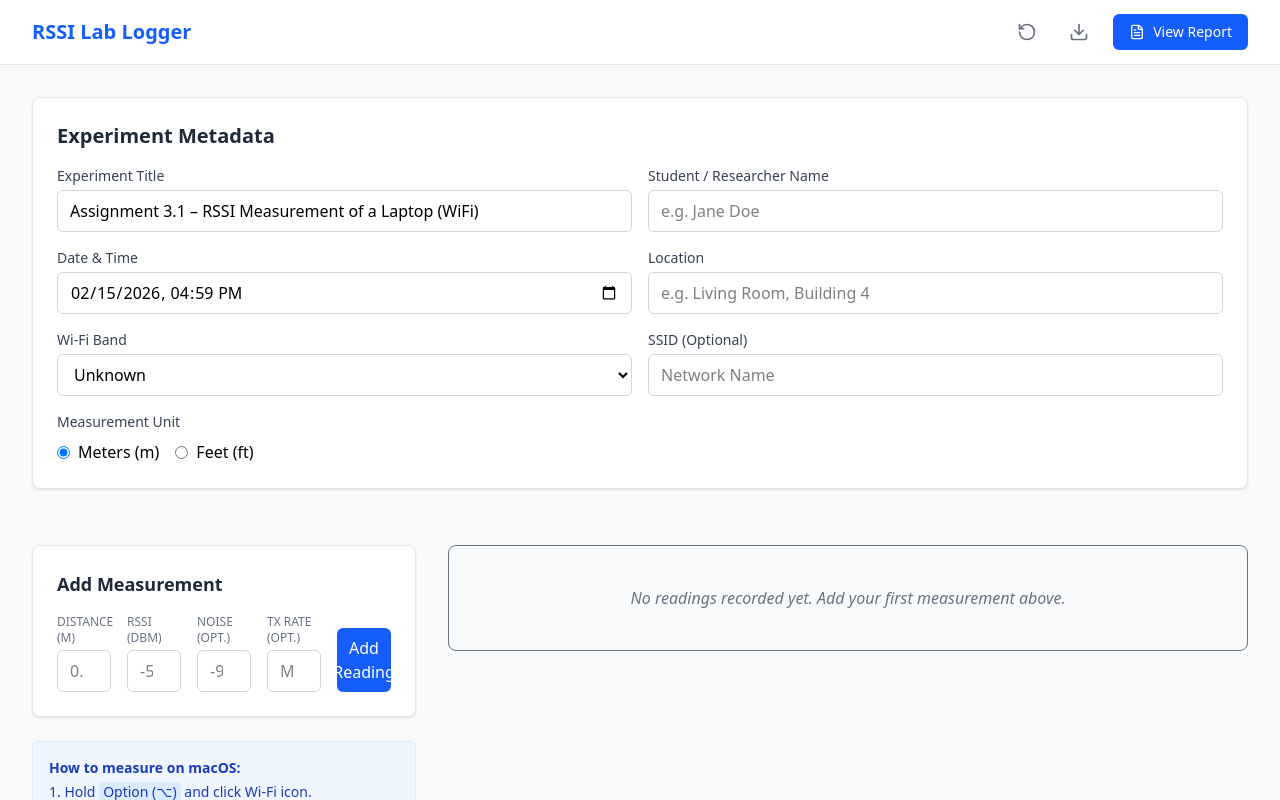
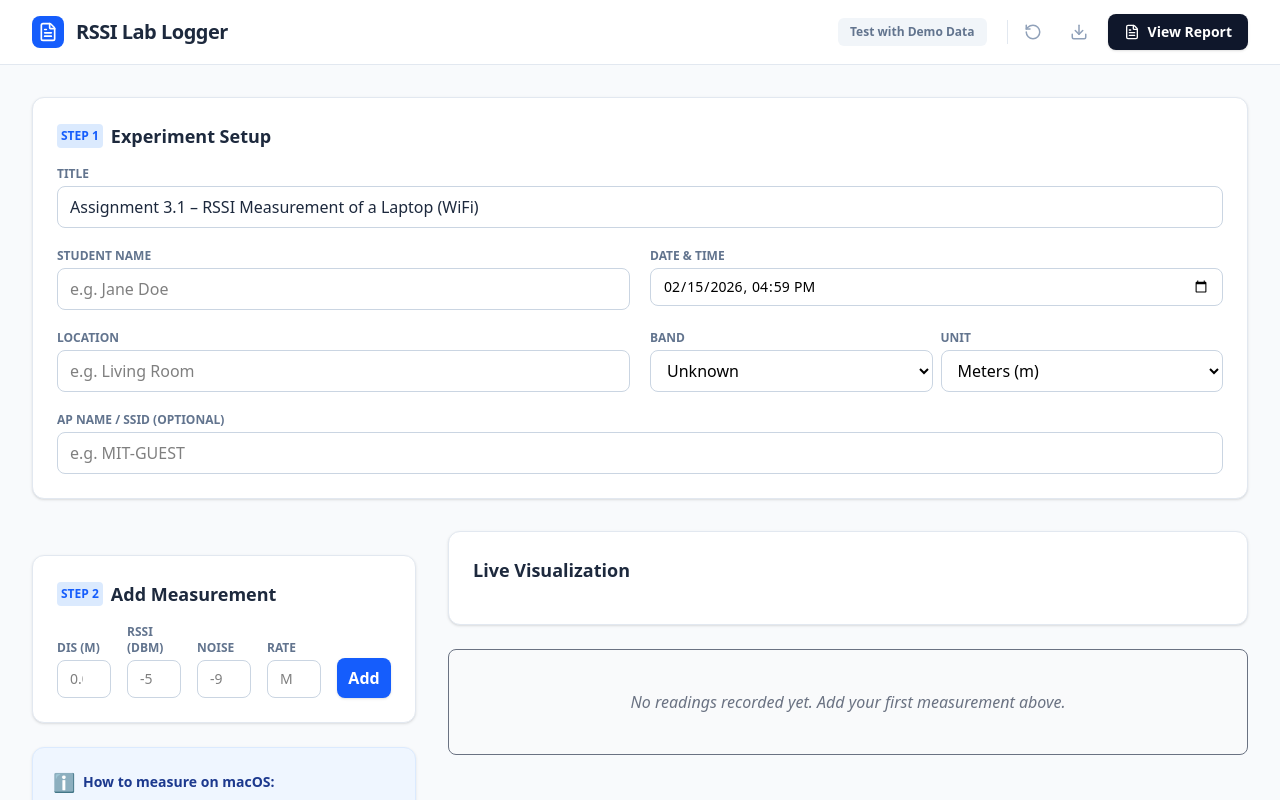
Before and after one commit to KinshukON/rssi-lab-logger, a Next.js app: page / in a window 1280 px wide. Shown: the top 800 px of the page. Built offline with nearby package versions, Linux system fonts and the light colour scheme.

Commit message:
UI Polish: Improve forms and add demo data

```diff
--- a/app/page.tsx
+++ b/app/page.tsx
@@ -78,36 +78,65 @@ export default function Home() {
     document.body.removeChild(link);
   };
 
+  const handleDemoData = () => {
+    if (readings.length > 0 && !confirm("Overwrite current data with demo data?")) return;
+
+    const demoReadings: Reading[] = [
+      { id: "1", createdAtISO: new Date().toISOString(), distanceM: 1, rssiDbm: -35, note: "Baseline" },
+      { id: "2", createdAtISO: new Date().toISOString(), distanceM: 1, rssiDbm: -38 },
+      { id: "3", createdAtISO: new Date().toISOString(), distanceM: 2, rssiDbm: -45 },
+      { id: "4", createdAtISO: new Date().toISOString(), distanceM: 3, rssiDbm: -52 },
+      { id: "5", createdAtISO: new Date().toISOString(), distanceM: 4, rssiDbm: -58 },
+      { id: "6", createdAtISO: new Date().toISOString(), distanceM: 5, rssiDbm: -62, note: "Wall obstruction" },
+      { id: "7", createdAtISO: new Date().toISOString(), distanceM: 6, rssiDbm: -68 },
+      { id: "8", createdAtISO: new Date().toISOString(), distanceM: 8, rssiDbm: -72 },
+      { id: "9", createdAtISO: new Date().toISOString(), distanceM: 10, rssiDbm: -78 },
+      { id: "10", createdAtISO: new Date().toISOString(), distanceM: 12, rssiDbm: -82, note: "Packet loss started" },
+    ];
+    setReadings(demoReadings);
+    setMeta({ ...meta, location: "Demo Lab", band: "5GHz", ssid: "MIT-Secure" });
+  };
+
   if (!loaded) return <div className="p-10 text-center">Loading...</div>;
 
   const groups = groupReadings(readings);
 
   return (
-    <div className="min-h-screen bg-gray-50 pb-20 font-sans">
+    <div className="min-h-screen bg-slate-50 pb-20 font-sans selection:bg-blue-100">
       {/* Navbar */}
-      <nav className="bg-white border-b border-gray-200">
+      <nav className="bg-white border-b border-slate-200 sticky top-0 z-50 bg-opacity-90 backdrop-blur-md">
         <div className="max-w-7xl mx-auto px-4 sm:px-6 lg:px-8">
           <div className="flex justify-between h-16">
-            <div className="flex items-center">
-              <span className="text-xl font-bold text-blue-600">RSSI Lab Logger</span>
+            <div className="flex items-center space-x-3">
+              <div className="bg-blue-600 text-white p-1.5 rounded-lg">
+                <FileText size={20} />
+              </div>
+              <span className="text-xl font-bold text-slate-800 tracking-tight">RSSI Lab Logger</span>
             </div>
-            <div className="flex items-center space-x-4">
+            <div className="flex items-center space-x-3">
+              <button
+                onClick={handleDemoData}
+                className="hidden sm:inline-flex text-xs font-semibold text-slate-500 hover:text-blue-600 bg-slate-100 hover:bg-slate-200 px-3 py-1.5 rounded-md transition-colors"
+              >
+                Test with Demo Data
+              </button>
+              <div className="h-6 w-px bg-slate-200 mx-2 hidden sm:block"></div>
               <button
                 onClick={handleReset}
-                className="text-gray-500 hover:text-red-600 p-2 rounded-md transition-colors"
+                className="text-slate-400 hover:text-red-500 p-2 rounded-full hover:bg-red-50 transition-colors"
                 title="Reset Experiment"
               >
-                <RotateCcw size={20} />
+                <RotateCcw size={18} />
               </button>
               <button
                 onClick={handleCsvExport}
-                className="text-gray-500 hover:text-blue-600 p-2 rounded-md transition-colors"
+                className="text-slate-400 hover:text-blue-600 p-2 rounded-full hover:bg-blue-50 transition-colors"
                 title="Export CSV"
               >
-                <Download size={20} />
+                <Download size={18} />
               </button>
               <Link href="/report">
-                <button className="bg-blue-600 hover:bg-blue-700 text-white px-4 py-2 rounded-md text-sm font-medium flex items-center space-x-2 transition-colors">
+                <button className="bg-slate-900 hover:bg-slate-800 text-white px-4 py-2 rounded-lg text-sm font-semibold flex items-center space-x-2 transition-all shadow-sm hover:shadow active:scale-95">
                   <FileText size={16} />
                   <span>View Report</span>
                 </button>
@@ -125,33 +154,33 @@ export default function Home() {
         </section>
 
         {/* Measurement Section */}
-        <section className="grid grid-cols-1 lg:grid-cols-3 gap-8">
+        <section className="grid grid-cols-1 lg:grid-cols-3 gap-8 items-start">
           {/* Left Column: Input */}
-          <div className="lg:col-span-1 space-y-6">
+          <div className="lg:col-span-1 space-y-6 sticky top-24">
             <ReadingForm
               unit={meta.unit}
               onAddReading={handleAddReading}
-              suggestedDistance={
-                // Propose next distance based on simple heuristic (last + 1 or +5)?
-                // Actually maybe just leave blank or keep last.
-                // Let's leave blank for now.
-                undefined
-              }
             />
-            <div className="bg-blue-50 border border-blue-100 p-4 rounded-md text-sm text-blue-800">
-              <p className="font-semibold mb-1">How to measure on macOS:</p>
-              <ol className="list-decimal list-inside space-y-1">
-                <li>Hold <kbd className="font-mono bg-blue-100 px-1 rounded">Option (⌥)</kbd> and click Wi-Fi icon.</li>
-                <li>Look for <strong>RSSI: -xx dBm</strong>.</li>
-                <li>Or run in Terminal: <br /><code className="bg-blue-100 px-1 rounded block mt-1 text-xs">/System/Library/PrivateFrameworks/Apple80211.framework/Versions/Current/Resources/airport -I</code></li>
+            <div className="bg-blue-50 border border-blue-100 p-5 rounded-xl text-sm text-blue-900 shadow-sm">
+              <p className="font-bold mb-2 flex items-center">
+                <span className="mr-2 text-lg">ℹ️</span> How to measure on macOS:
+              </p>
+              <ol className="list-decimal list-inside space-y-2 ml-1">
+                <li>Hold <kbd className="font-mono bg-blue-200 px-1.5 py-0.5 rounded text-blue-800 border border-blue-300">Option (⌥)</kbd> and click the Wi-Fi icon in your top menu bar.</li>
+                <li>Look for the line: <strong className="font-mono bg-white px-1 rounded">RSSI: -xx dBm</strong>.</li>
+                <li>Alternative (Terminal): <br /><code className="bg-slate-800 text-slate-200 px-2 py-1 rounded block mt-1.5 text-xs font-mono overflow-x-auto whitespace-pre">airport -I</code></li>
               </ol>
             </div>
           </div>
 
           {/* Right Column: Data & Vis */}
-          <div className="lg:col-span-2 space-y-8">
+          <div className="lg:col-span-2 space-y-6">
+            <div className="bg-white p-6 rounded-xl shadow-sm border border-slate-200">
+              <h3 className="text-lg font-bold text-slate-800 mb-4">Live Visualization</h3>
+              <RssiChart groups={groups} meta={meta} />
+            </div>
+
             <AggregatesTable groups={groups} meta={meta} />
-            <RssiChart groups={groups} meta={meta} />
             <ReadingsTable groups={groups} meta={meta} onDeleteReading={handleDeleteReading} />
           </div>
         </section>
--- a/components/ExperimentMetaForm.tsx
+++ b/components/ExperimentMetaForm.tsx
@@ -25,109 +25,97 @@ export default function ExperimentMetaForm({ meta, onUpdate }: Props) {
     };
 
     return (
-        <div className="bg-white p-6 rounded-lg shadow-sm border border-gray-200 space-y-4">
-            <h2 className="text-xl font-semibold text-gray-800 mb-4">Experiment Metadata</h2>
+        <div className="bg-white p-6 rounded-xl shadow-sm border border-slate-200 space-y-4">
+            <h2 className="text-lg font-bold text-slate-800 mb-4 flex items-center">
+                <span className="bg-blue-100 text-blue-600 p-1 rounded mr-2 text-xs">STEP 1</span>
+                Experiment Setup
+            </h2>
 
-            <div className="grid grid-cols-1 md:grid-cols-2 gap-4">
-                <div>
-                    <label className="block text-sm font-medium text-gray-700 mb-1">Experiment Title</label>
+            <div className="grid grid-cols-1 md:grid-cols-2 gap-5">
+                <div className="md:col-span-2">
+                    <label className="block text-xs font-bold text-slate-500 uppercase mb-1">Title</label>
                     <input
                         type="text"
                         name="title"
                         value={formData.title}
                         onChange={handleChange}
-                        className="w-full px-3 py-2 border border-gray-300 rounded-md focus:outline-none focus:ring-2 focus:ring-blue-500"
+                        className="w-full px-3 py-2 border border-slate-300 rounded-lg focus:outline-none focus:ring-2 focus:ring-blue-500 text-slate-800 font-medium"
                     />
                 </div>
 
                 <div>
-                    <label className="block text-sm font-medium text-gray-700 mb-1">Student / Researcher Name</label>
+                    <label className="block text-xs font-bold text-slate-500 uppercase mb-1">Student Name</label>
                     <input
                         type="text"
                         name="name"
                         value={formData.name || ""}
                         onChange={handleChange}
                         placeholder="e.g. Jane Doe"
-                        className="w-full px-3 py-2 border border-gray-300 rounded-md focus:outline-none focus:ring-2 focus:ring-blue-500"
+                        className="w-full px-3 py-2 border border-slate-300 rounded-lg focus:outline-none focus:ring-2 focus:ring-blue-500"
                     />
                 </div>
 
                 <div>
-                    <label className="block text-sm font-medium text-gray-700 mb-1">Date & Time</label>
+                    <label className="block text-xs font-bold text-slate-500 uppercase mb-1">Date & Time</label>
                     <input
                         type="datetime-local"
                         name="dateISO"
-                        // truncated to minutes for input compatibility
                         value={formData.dateISO.slice(0, 16)}
                         onChange={handleChange}
-                        className="w-full px-3 py-2 border border-gray-300 rounded-md focus:outline-none focus:ring-2 focus:ring-blue-500"
+                        className="w-full px-3 py-2 border border-slate-300 rounded-lg focus:outline-none focus:ring-2 focus:ring-blue-500 font-mono text-sm"
                     />
                 </div>
 
                 <div>
-                    <label className="block text-sm font-medium text-gray-700 mb-1">Location</label>
+                    <label className="block text-xs font-bold text-slate-500 uppercase mb-1">Location</label>
                     <input
                         type="text"
                         name="location"
                         value={formData.location || ""}
                         onChange={handleChange}
-                        placeholder="e.g. Living Room, Building 4"
-                        className="w-full px-3 py-2 border border-gray-300 rounded-md focus:outline-none focus:ring-2 focus:ring-blue-500"
+                        placeholder="e.g. Living Room"
+                        className="w-full px-3 py-2 border border-slate-300 rounded-lg focus:outline-none focus:ring-2 focus:ring-blue-500"
                     />
                 </div>
 
+                <div className="grid grid-cols-2 gap-2">
                     <div>
-                    <label className="block text-sm font-medium text-gray-700 mb-1">Wi-Fi Band</label>
+                        <label className="block text-xs font-bold text-slate-500 uppercase mb-1">Band</label>
                         <select
                             name="band"
                             value={formData.band}
                             onChange={handleChange}
-                        className="w-full px-3 py-2 border border-gray-300 rounded-md focus:outline-none focus:ring-2 focus:ring-blue-500 bg-white"
+                            className="w-full px-3 py-2 border border-slate-300 rounded-lg focus:outline-none focus:ring-2 focus:ring-blue-500 bg-white"
                         >
                             <option value="Unknown">Unknown</option>
                             <option value="2.4GHz">2.4 GHz</option>
                             <option value="5GHz">5 GHz</option>
                         </select>
                     </div>
+                    <div>
+                        <label className="block text-xs font-bold text-slate-500 uppercase mb-1">Unit</label>
+                        <select
+                            name="unit"
+                            value={formData.unit}
+                            onChange={handleChange}
+                            className="w-full px-3 py-2 border border-slate-300 rounded-lg focus:outline-none focus:ring-2 focus:ring-blue-500 bg-white"
+                        >
+                            <option value="m">Meters (m)</option>
+                            <option value="ft">Feet (ft)</option>
+                        </select>
+                    </div>
+                </div>
 
-                <div>
-                    <label className="block text-sm font-medium text-gray-700 mb-1">SSID (Optional)</label>
+                <div className="md:col-span-2">
+                    <label className="block text-xs font-bold text-slate-500 uppercase mb-1">AP Name / SSID (Optional)</label>
                     <input
                         type="text"
                         name="ssid"
                         value={formData.ssid || ""}
                         onChange={handleChange}
-                        placeholder="Network Name"
-                        className="w-full px-3 py-2 border border-gray-300 rounded-md focus:outline-none focus:ring-2 focus:ring-blue-500"
+                        placeholder="e.g. MIT-GUEST"
+                        className="w-full px-3 py-2 border border-slate-300 rounded-lg focus:outline-none focus:ring-2 focus:ring-blue-500"
                     />
-                </div>
-
-                <div>
-                    <label className="block text-sm font-medium text-gray-700 mb-1">Measurement Unit</label>
-                    <div className="flex items-center space-x-4 mt-2">
-                        <label className="flex items-center">
-                            <input
-                                type="radio"
-                                name="unit"
-                                value="m"
-                                checked={formData.unit === "m"}
-                                onChange={handleChange}
-                                className="mr-2 text-blue-600 focus:ring-blue-500"
-                            />
-                            Meters (m)
-                        </label>
-                        <label className="flex items-center">
-                            <input
-                                type="radio"
-                                name="unit"
-                                value="ft"
-                                checked={formData.unit === "ft"}
-                                onChange={handleChange}
-                                className="mr-2 text-blue-600 focus:ring-blue-500"
-                            />
-                            Feet (ft)
-                        </label>
-                    </div>
                 </div>
             </div>
         </div>
--- a/components/ReadingForm.tsx
+++ b/components/ReadingForm.tsx
@@ -61,13 +61,16 @@ export default function ReadingForm({ unit, onAddReading, suggestedDistance }: P
     };
 
     return (
-        <div className="bg-white p-6 rounded-lg shadow-sm border border-gray-200 mt-6">
-            <h3 className="text-lg font-semibold text-gray-800 mb-4">Add Measurement</h3>
-            <form onSubmit={handleSubmit} className="grid grid-cols-1 md:grid-cols-2 lg:grid-cols-5 gap-4 items-end">
+        <div className="bg-white p-6 rounded-xl shadow-sm border border-slate-200 mt-6 transition-all hover:shadow-md">
+            <h3 className="text-lg font-bold text-slate-800 mb-4 flex items-center">
+                <span className="bg-blue-100 text-blue-600 p-1 rounded mr-2 text-xs">STEP 2</span>
+                Add Measurement
+            </h3>
+            <form onSubmit={handleSubmit} className="grid grid-cols-2 md:grid-cols-4 lg:grid-cols-5 gap-4 items-end">
 
                 <div className="col-span-1">
-                    <label className="block text-xs font-medium text-gray-500 uppercase mb-1">
-                        Distance ({unit})
+                    <label className="block text-xs font-bold text-slate-500 uppercase mb-1">
+                        Dis ({unit})
                     </label>
                     <input
                         type="number"
@@ -75,13 +78,13 @@ export default function ReadingForm({ unit, onAddReading, suggestedDistance }: P
                         value={distance}
                         onChange={(e) => setDistance(e.target.value)}
                         placeholder="0.0"
-                        className="w-full px-3 py-2 border border-gray-300 rounded-md focus:outline-none focus:ring-2 focus:ring-blue-500"
+                        className="w-full px-3 py-2 border border-slate-300 rounded-lg focus:outline-none focus:ring-2 focus:ring-blue-500 font-mono text-sm"
                         required
                     />
                 </div>
 
                 <div className="col-span-1">
-                    <label className="block text-xs font-medium text-gray-500 uppercase mb-1">
+                    <label className="block text-xs font-bold text-slate-500 uppercase mb-1">
                         RSSI (dBm)
                     </label>
                     <input
@@ -89,50 +92,50 @@ export default function ReadingForm({ unit, onAddReading, suggestedDistance }: P
                         value={rssi}
                         onChange={(e) => setRssi(e.target.value)}
                         placeholder="-50"
-                        className="w-full px-3 py-2 border border-gray-300 rounded-md focus:outline-none focus:ring-2 focus:ring-blue-500"
+                        className="w-full px-3 py-2 border border-slate-300 rounded-lg focus:outline-none focus:ring-2 focus:ring-blue-500 font-mono text-sm"
                         required
                     />
                 </div>
 
                 <div className="col-span-1">
-                    <label className="block text-xs font-medium text-gray-500 uppercase mb-1">
-                        Noise (Opt.)
+                    <label className="block text-xs font-bold text-slate-500 uppercase mb-1">
+                        Noise
                     </label>
                     <input
                         type="number"
                         value={noise}
                         onChange={(e) => setNoise(e.target.value)}
                         placeholder="-90"
-                        className="w-full px-3 py-2 border border-gray-300 rounded-md focus:outline-none focus:ring-2 focus:ring-blue-500"
+                        className="w-full px-3 py-2 border border-slate-300 rounded-lg focus:outline-none focus:ring-2 focus:ring-blue-500 font-mono text-sm"
                     />
                 </div>
 
                 <div className="col-span-1">
-                    <label className="block text-xs font-medium text-gray-500 uppercase mb-1">
-                        Tx Rate (Opt.)
+                    <label className="block text-xs font-bold text-slate-500 uppercase mb-1">
+                        Rate
                     </label>
                     <input
                         type="number"
                         value={txRate}
                         onChange={(e) => setTxRate(e.target.value)}
                         placeholder="Mbps"
-                        className="w-full px-3 py-2 border border-gray-300 rounded-md focus:outline-none focus:ring-2 focus:ring-blue-500"
+                        className="w-full px-3 py-2 border border-slate-300 rounded-lg focus:outline-none focus:ring-2 focus:ring-blue-500 font-mono text-sm"
                     />
                 </div>
 
-                <div className="col-span-1 md:col-span-2 lg:col-span-1">
+                <div className="col-span-2 md:col-span-4 lg:col-span-1 mt-2 lg:mt-0">
                     <button
                         type="submit"
-                        className="w-full bg-blue-600 hover:bg-blue-700 text-white font-medium py-2 px-4 rounded-md transition-colors duration-200 flex items-center justify-center"
+                        className="w-full bg-blue-600 hover:bg-blue-700 active:bg-blue-800 text-white font-bold py-2 px-4 rounded-lg transition-all duration-200 flex items-center justify-center shadow-sm"
                     >
-                        Add Reading
+                        Add
                     </button>
                 </div>
             </form>
 
             {error && (
-                <div className="mt-3 text-sm text-red-600 font-medium">
-                    Error: {error}
+                <div className="mt-3 p-2 bg-red-50 text-xs text-red-600 font-medium rounded border border-red-100 animate-pulse">
+                    ⚠️ {error}
                 </div>
             )}
         </div>
```
Lines whose indentation alone changed are shown as unchanged.
